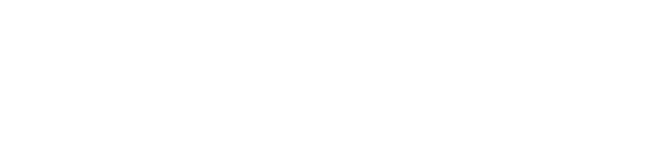
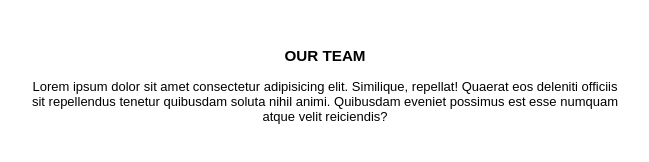
Before and after one commit to ElisabettaMirti/js-our-team, a plain HTML site: page index.html in a window 1280 px wide. Shown: the whole page, without its empty margins (315-964 px from the left). Drawn offline with Linux system fonts and the light colour scheme.

Commit message:
inserito stile base in pagina

```diff
--- a/css/style.css
+++ b/css/style.css
@@ -0,0 +1,18 @@
+body{
+    margin: 0;
+    padding: 0;
+    box-sizing: border-box;
+    font-family: sans-serif;
+    font-size: small;
+}
+
+header>h3{
+    text-transform: uppercase;
+}
+
+header{
+    padding-top: 2rem;
+    text-align: center;
+    width: 600px;
+    margin: 0 auto;
+}
--- a/index.html
+++ b/index.html
@@ -7,6 +7,16 @@
     <title>JS Our Team</title>
 </head>
 <body>
+    <header>
+        <h3>our team</h3>
+        <p>Lorem ipsum dolor sit amet consectetur adipisicing elit. Similique, repellat! Quaerat eos deleniti officiis sit repellendus tenetur quibusdam soluta nihil animi. Quibusdam eveniet possimus est esse numquam atque velit reiciendis?</p>
+    </header>
+
+    <main>
+        <div class="container">
+
+        </div>
+    </main>
 
     <script src="js/script.js"></script>
 </body>
```
Also changed, not shown: image.png (added), img/angela-caroll-chief-editor.jpg (added), img/angela-lopez-social-media-manager.jpg (added), img/barbara-ramos-graphic-designer.jpg (added), img/scott-estrada-developer.jpg (added), img/walter-gordon-office-manager.jpg (added), img/wayne-barnett-founder-ceo.jpg (added).
